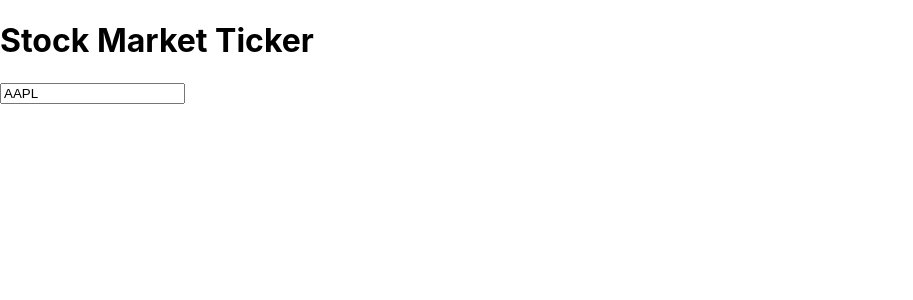
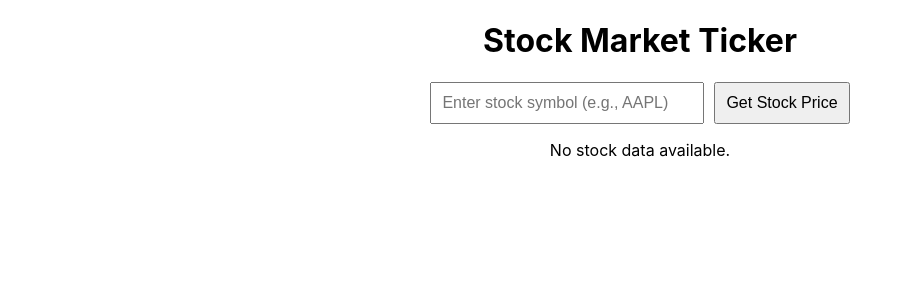
Before and after one commit to ethandCS/stock-market-ticker, a React (Create React App) app in the folder frontend/: page / in a window 1280 px wide. Shown: the top 300 px of the page, without its empty margins (0-913 px from the left). Built offline with nearby package versions, Linux system fonts and the light colour scheme; no server answers.

Commit message:
Working on Frontend/Session Watchlist. Added mock stock data using CSV and integrated mock data fetching with PapaParse

```diff
--- a/frontend/package.json
+++ b/frontend/package.json
@@ -6,6 +6,7 @@
     "@testing-library/jest-dom": "^5.17.0",
     "@testing-library/react": "^13.4.0",
     "@testing-library/user-event": "^13.5.0",
+    "papaparse": "^5.4.1",
     "react": "^18.3.1",
     "react-dom": "^18.3.1",
     "react-scripts": "5.0.1",
--- a/frontend/src/App.css
+++ b/frontend/src/App.css
@@ -36,3 +36,16 @@
     transform: rotate(360deg);
   }
 }
+
+/* App.css */
+.input-field {
+  padding: 10px;
+  font-size: 16px;
+  width: 250px;
+  margin-right: 10px;
+}
+
+.submit-button {
+  padding: 10px;
+  font-size: 16px;
+}
--- a/frontend/src/App.js
+++ b/frontend/src/App.js
@@ -1,74 +1,213 @@
+// import React, { useState, useEffect } from 'react';
+
+// function App() {
+//   // useState hook to store stock data fetched from the backend
+//   const [stockData, setStockData] = useState(null);
+
+//   // useState hook to manage the loading state (true while fetching data)
+//   const [loading, setLoading] = useState(false);
+
+//   // useState hook to store the stock symbol the user enters
+//   const [symbol, setSymbol] = useState('AAPL');
+
+//   // useState hook to store the session watchlist
+//   const [watchlist, setWatchlist] = useState([]);
+
+//   // Function to fetch stock data from the Go backend
+//   const fetchStockData = async (tickerSymbol) => {
+//     setLoading(true);  // Set loading state to true while data is being fetched
+
+//     try {
+//       // Make a GET request to the Go backend API, passing the stock symbol as a query parameter
+//       const response = await fetch(`http://localhost:8080/api/stocks?symbol=${tickerSymbol}`);
+//       const data = await response.json();
+
+//       // Store the fetched stock data in the state
+//       setStockData(data);
+
+//     } catch (error) {
+//       // Log any errors that occur during the API request
+//       console.error('Error fetching stock data:', error);
+//     } finally {
+//       // Whether the request succeeds or fails, stop the loading state
+//       setLoading(false);
+//     }
+//   };
+
+//   // Function to handle form submission when a stock symbol is entered
+//   const handleFormSubmit = (e) => {
+//     e.preventDefault();  // Prevent the form from reloading the page
+
+//     // Call the fetchStockData function with the entered symbol
+//     if (symbol) {
+//       fetchStockData(symbol.toUpperCase());  // Convert the symbol to uppercase for consistency
+//     }
+//   };
+
+//   // Function to add stock to the session watchlist
+//   const addToWatchlist = () => {
+//     // Check if stockData exists and if it's not already in the watchlist
+//     if (stockData && !watchlist.some(stock => stock.symbol === stockData.symbol)) {
+//       setWatchlist([...watchlist, stockData]);  // Add stock to the watchlist if not already added
+//     }
+//   };
+
+//   return (
+//     <div className="App">
+//       {/* Page title */}
+//       <h1>Stock Market Ticker</h1>
+
+//       {/* Input field and form for entering stock symbol */}
+//       <form onSubmit={handleFormSubmit}>
+//         <input
+//           type="text"
+//           value={symbol}
+//           onChange={(e) => setSymbol(e.target.value.toUpperCase())}  // Update the symbol state and convert to uppercase
+//           placeholder="Enter stock symbol (e.g., AAPL)"
+//         />
+//         <button type="submit">Get Stock Price</button>  {/* Submit the form */}
+//       </form>
+
+//       {/* Conditionally render loading message, stock data, or no data */}
+//       {loading ? (
+//         <p>Loading stock data...</p>  // Display loading text if stock data is being fetched
+//       ) : stockData ? (
+//         <div>
+//           {/* Display stock symbol and price */}
+//           <h2>{stockData.symbol}</h2>
+//           <p>Price: ${stockData.price}</p>
+//           <button onClick={addToWatchlist}>Add to Watchlist</button>  {/* Add to watchlist button */}
+//         </div>
+//       ) : (
+//         <p>No stock data available.</p>  // If no stock data, show this message
+//       )}
+
+//       {/* Display the session watchlist */}
+//       {watchlist.length > 0 && (
+//         <div>
+//           <h3>Session Watchlist</h3>
+//           <ul>
+//             {/* Map through the watchlist and display each stock symbol and price */}
+//             {watchlist.map((stock, index) => (
+//               <li key={index}>
+//                 {stock.symbol}: ${stock.price}
+//               </li>
+//             ))}
+//           </ul>
+//         </div>
+//       )}
+//     </div>
+//   );
+// }
+
+// export default App;
+
+import './App.css';  // Make sure the path is correct based on your file structure
 import React, { useState, useEffect } from 'react';
+import Papa from 'papaparse';  // Import PapaParse to parse CSV data
 
 function App() {
-  // useState hook to store stock data fetched from the backend
   const [stockData, setStockData] = useState(null);
+  const [loading, setLoading] = useState(false);
+  const [symbol, setSymbol] = useState('');
+  const [watchlist, setWatchlist] = useState([]);
+  const [mockStocks, setMockStocks] = useState([]);  // Store the parsed mock stock data
 
-  // useState hook to manage the loading state (true while fetching data)
-  const [loading, setLoading] = useState(true);
+  // Load and parse the CSV file on component mount
+  useEffect(() => {
+    fetch('/mockStocks.csv')  // Fetch the CSV from the public folder
+      .then(response => response.text())
+      .then(text => {
+        Papa.parse(text, {
+          header: true,
+          complete: (result) => {
+            setMockStocks(result.data);  // Store the parsed CSV data in the state
+          },
+        });
+      });
+  }, []);
 
-  // useState hook to store the stock symbol (default is 'AAPL')
-  const [symbol, setSymbol] = useState('AAPL');
-
-  // useEffect hook is used to perform side effects in function components
-  // It runs after the component renders and re-runs when dependencies (like 'symbol') change
-  useEffect(() => {
-    // Function to fetch stock data from the Go backend
-    const fetchStockData = async () => {
-      setLoading(true);  // Set loading state to true while data is being fetched
+  // Function to fetch stock data from the mock CSV data
+  const fetchStockData = async (tickerSymbol) => {
+    setLoading(true);
 
     try {
-        // Make a GET request to the Go backend API, passing the stock symbol as a query parameter
-        const response = await fetch(`http://localhost:8080/api/stocks?symbol=${symbol}`);
+      // Find the stock data in the parsed CSV data
+      const foundStock = mockStocks.find(stock => stock.symbol === tickerSymbol);
 
-        // Parse the response as JSON
-        const data = await response.json();
-
-        // Store the fetched stock data in the state
-        setStockData(data);
+      if (foundStock) {
+        // If stock is found, use the mock data
+        setStockData({
+          symbol: foundStock.symbol,
+          price: foundStock.price,
+        });
+      } else {
+        // If not found, set stockData to null to show "No stock data available"
+        setStockData(null);
+      }
     } catch (error) {
-        // Log any errors that occur during the API request
       console.error('Error fetching stock data:', error);
     } finally {
-        // Whether the request succeeds or fails, stop the loading state
       setLoading(false);
     }
   };
 
-    // Call the fetchStockData function to fetch stock data when the component mounts
-    // or when the 'symbol' value changes
-    fetchStockData();
-  }, [symbol]);  // The effect will re-run every time 'symbol' changes
+  // Handle form submission
+  const handleFormSubmit = (e) => {
+    e.preventDefault();
+    if (symbol) {
+      fetchStockData(symbol.toUpperCase());
+    }
+  };
 
-  // Log the stock data to check if it's being fetched correctly
-  console.log(stockData);
+  // Add stock to the watchlist
+  const addToWatchlist = () => {
+    if (stockData && !watchlist.some(stock => stock.symbol === stockData.symbol)) {
+      setWatchlist([...watchlist, stockData]);
+    }
+  };
 
   return (
     <div className="App">
-      {/* Page title */}
       <h1>Stock Market Ticker</h1>
 
-      {/* Input field to change the stock symbol */}
-      {/* The value is controlled by the 'symbol' state, and any changes update that state */}
+      {/* Input field for stock symbol */}
+      <form onSubmit={handleFormSubmit}>
         <input
           type="text"
           value={symbol}
-        onChange={(e) => setSymbol(e.target.value.toUpperCase())}  // Convert input to uppercase
+          onChange={(e) => setSymbol(e.target.value.toUpperCase())}
           placeholder="Enter stock symbol (e.g., AAPL)"
+          style={{ padding: '10px', fontSize: '16px', width: '250px', marginRight: '10px' }}
         />
+        <button type="submit" style={{ padding: '10px', fontSize: '16px' }}>Get Stock Price</button>
+      </form>
 
-      {/* Conditionally render loading message or stock data */}
-      {/* If loading is true, display "Loading stock data..." */}
-      {/* If not loading and stockData exists, display the stock symbol and price */}
+      {/* Loading message or stock data */}
       {loading ? (
         <p>Loading stock data...</p>
+      ) : stockData ? (
+        <div>
+          <h2>{stockData.symbol}</h2>
+          <p>Price: ${stockData.price}</p>
+          <button onClick={addToWatchlist}>Add to Watchlist</button>
+        </div>
       ) : (
-        stockData && (
+        <p>No stock data available.</p>
+      )}
+
+      {/* Watchlist */}
+      {watchlist.length > 0 && (
         <div>
-            <h2>{stockData.symbol}</h2>  {/* Display the stock symbol */}
-            <p>Price: ${stockData.price}</p>  {/* Display the stock price */}
+          <h3>Session Watchlist</h3>
+          <ul>
+            {watchlist.map((stock, index) => (
+              <li key={index}>
+                {stock.symbol}: ${stock.price}
+              </li>
+            ))}
+          </ul>
         </div>
-        )
       )}
     </div>
   );
```
Also changed, not shown: frontend/public/mockStocks.csv (added), 1 other file (tests, documents, lock files or other folders). Lines whose indentation alone changed are shown as unchanged.
